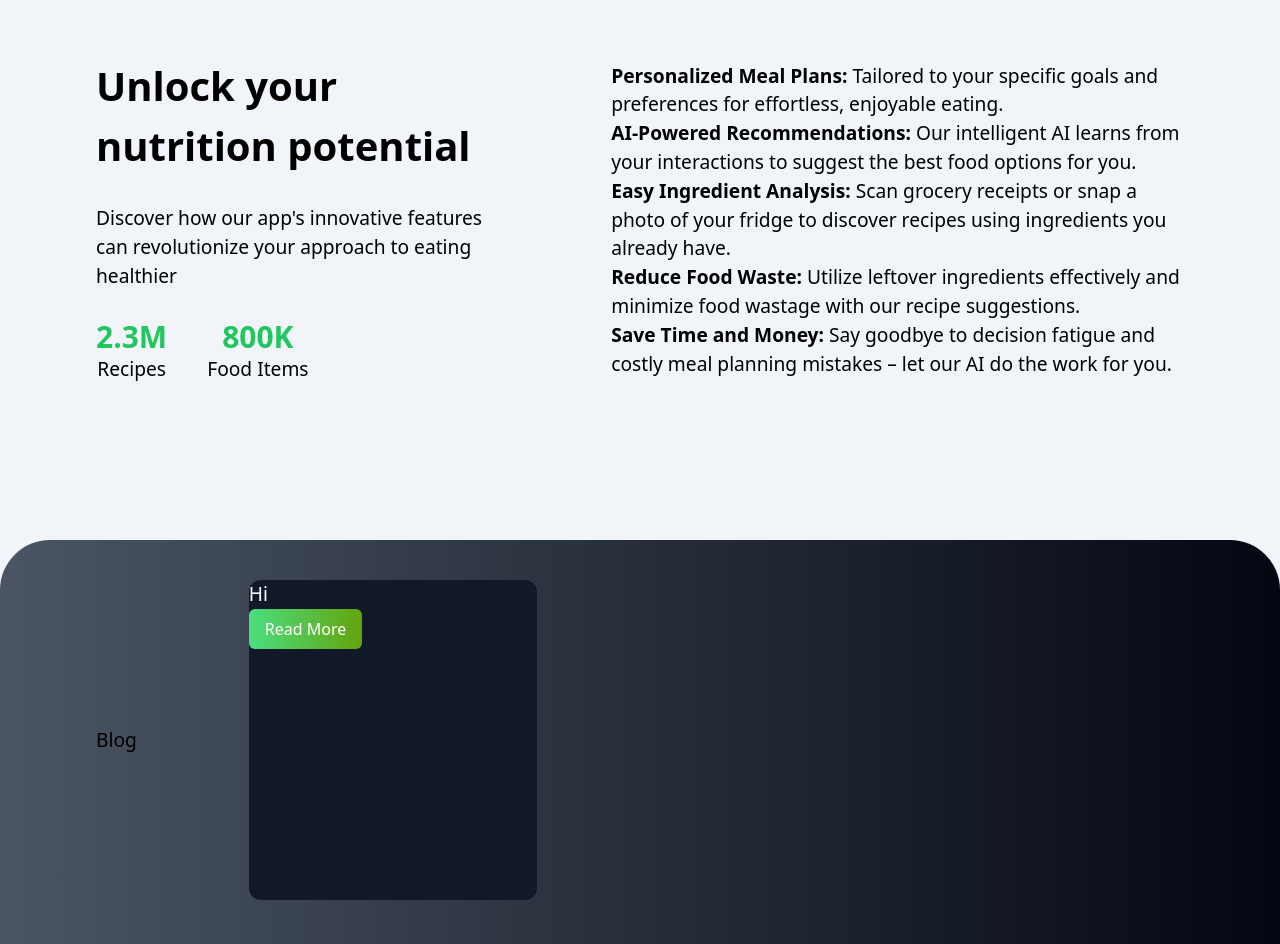
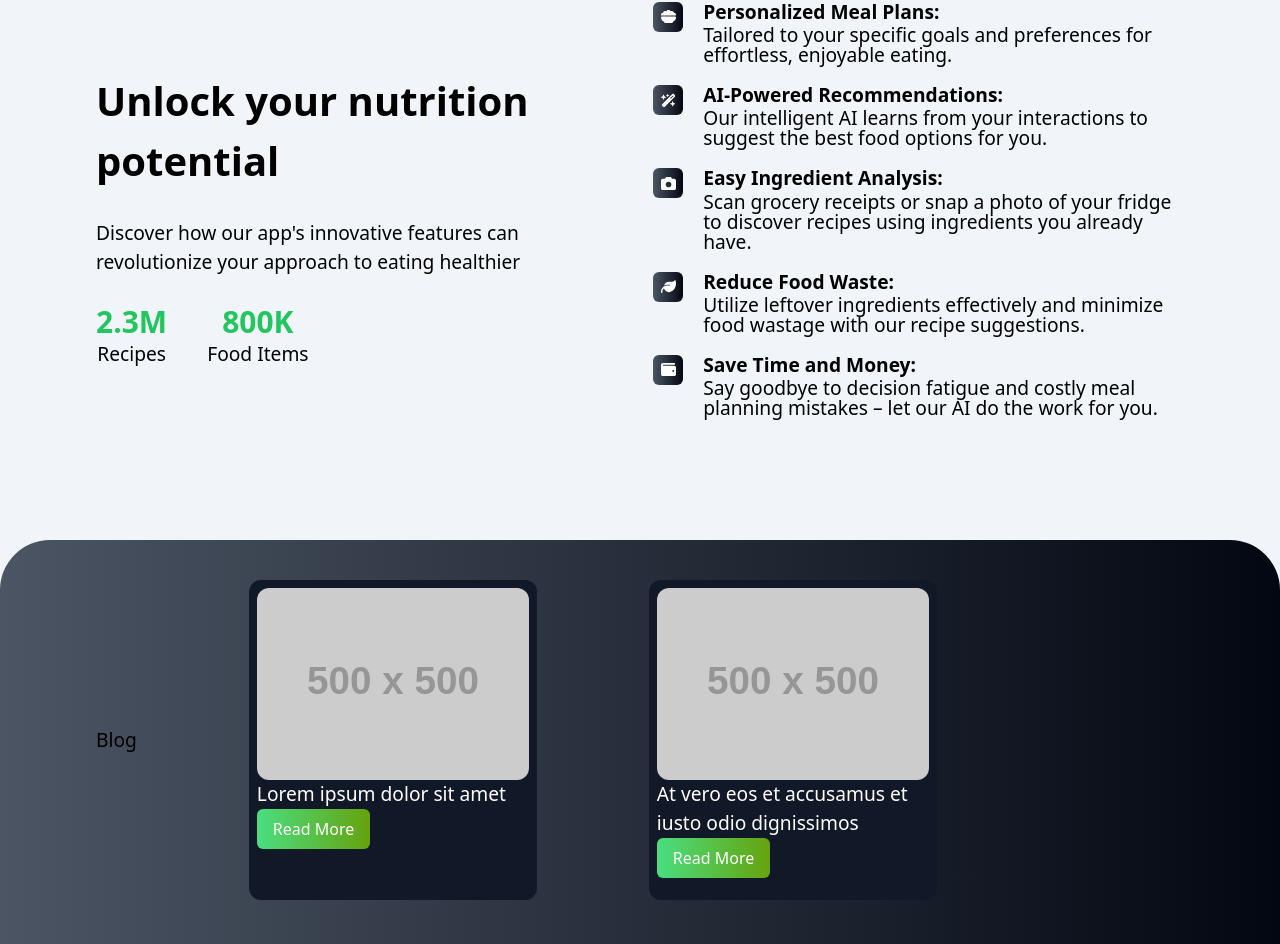
Before and after one commit to zamcham/nutrivo-website, a Next.js app: page / in a window 1280 px wide. Shown: the part 900-1844 px from the top of the page. Built offline with nearby package versions, Linux system fonts and the light colour scheme.

Commit message:
Update features content

```diff
--- /dev/null
+++ b/app/blog/[slug]/page.js
@@ -0,0 +1,23 @@
+import { posts } from '../../data/posts.js';
+
+export default function BlogPost({ params }) {
+  const { slug } = params;
+  const post = posts.find(
+    (post) =>
+      post.title.toLowerCase().replace(/\s+/g, '-') === slug
+  );
+
+  return (
+    <div>
+      <h1>{post.title}</h1>
+      <p>{post.content}</p>
+    </div>
+  );
+}
+
+export function generateStaticParams() {
+  return posts.map((post) => ({
+    slug: post.title.toLowerCase().replace(/\s+/g, '-'),
+    key: post.id.toString(),
+  }));
+}
--- /dev/null
+++ b/app/blog/page.js
@@ -0,0 +1,20 @@
+import Link from 'next/link';
+import { posts } from '../data/posts.js';
+
+export default function BlogIndex() {
+  return (
+    <div>
+      <ul>
+        {posts.map((post) => (
+          <li key={post.title}>
+            <Link
+              href={`/blog/${post.title.toLowerCase().replace(/\s+/g, '-')}`}
+            >
+              {post.title}
+            </Link>
+          </li>
+        ))}
+      </ul>
+    </div>
+  );
+}
--- a/app/components/Home/Blog.js
+++ b/app/components/Home/Blog.js
@@ -1,4 +1,6 @@
 import Button from '../Button'
+import Image from 'next/image';
+const { posts } = require('../../data/posts.js');
 
 function Blog() {
   return (
@@ -7,16 +9,28 @@ function Blog() {
         space-x-28 items-center bg-gradient-to-r from-gray-600 to-gray-950 relative
         rounded-t-[50px]">
             <p>Blog</p>
-            <div className="bg-gray-900 min-h-80 w-72 rounded-xl text-white">
-                <p>Hi</p>
+            {posts.map((post) =>(
+              <div key={post.title} className="bg-gray-900 min-h-80 w-72 rounded-xl text-white p-2">
+                <div className="w-full h-48 relative">
+                  <Image
+                    src={post.image}
+                    alt="blog image"
+                    fill
+                    sizes="100vw"
+                    style={{ objectFit: 'cover' }}
+                    className='rounded-xl'
+                  />
+                </div>
+                <p>{post.title}</p>
                 <Button
                     type="button"
                     title="Read More"
                     variant="green"
+                    href={`/blog/${post.title.toLowerCase().replace(/\s+/g, '-')}`}
                 />
-            </div>
+              </div>
+            ))}
         </section>
-
     </div>
   )
 }
--- a/app/components/Home/Features.js
+++ b/app/components/Home/Features.js
@@ -1,3 +1,7 @@
+const {appFeatures} = require('../../data/features')
+import { FontAwesomeIcon } from '@fortawesome/react-fontawesome';
+import { faBowlFood } from '@fortawesome/free-solid-svg-icons';
+
 function Features() {
   return (
     <div className="bg-slate-100">
@@ -19,11 +23,17 @@ function Features() {
             </div>
             <div>
                 <ul>
-                    <li><strong>Personalized Meal Plans:</strong> Tailored to your specific goals and preferences for effortless, enjoyable eating.</li>
-                    <li><strong>AI-Powered Recommendations:</strong> Our intelligent AI learns from your interactions to suggest the best food options for you.</li>
-                    <li><strong>Easy Ingredient Analysis:</strong> Scan grocery receipts or snap a photo of your fridge to discover recipes using ingredients you already have.</li>
-                    <li><strong>Reduce Food Waste:</strong> Utilize leftover ingredients effectively and minimize food wastage with our recipe suggestions.</li>
-                    <li><strong>Save Time and Money:</strong> Say goodbye to decision fatigue and costly meal planning mistakes – let our AI do the work for you.</li>
+                    {appFeatures.map((feature) => (
+                        <li key={feature.title} className="flex space-x-5">
+                            <div className="i-container bg-gradient-to-r from-gray-600 to-gray-950 flex-2 rounded-md">
+                                <FontAwesomeIcon icon={feature.icon} />
+                            </div>
+                            <div className='flex-1 space-y-1 mb-5'>
+                                <h3 className='font-semibold leading-none'>{feature.title}</h3>
+                                <p className='leading-5'>{feature.description}</p>
+                            </div>
+                        </li>
+                    ))}
                 </ul>
             </div>
         </section>
--- a/app/components/Home/Hero.js
+++ b/app/components/Home/Hero.js
@@ -17,8 +17,8 @@ function Hero() {
         <p className='tracking-wide'>Streamline your nutrition journey with personalized meal plans tailored to your goals and preferences. Say goodbye to manual tracking and decision fatigue - let our AI revolutionize your eating habits today!
         </p>
         <div className='flex flex-row items-center'>
-          <div className="bg-green-500 rounded-full p-5 w-6 h-6 flex items-center justify-center">
-            <FontAwesomeIcon icon={faPlay} className="text-white text-sm" />
+          <div className="i-container bg-gradient-to-r from-green-400 to-lime-500 rounded-full flex items-center justify-center">
+            <FontAwesomeIcon icon={faPlay} />
           </div>
           <p className="text-lg font-medium px-3">See a neak peak</p>
         </div>
--- /dev/null
+++ b/app/data/features.js
@@ -0,0 +1,31 @@
+import { faBowlFood, faWandMagicSparkles, faCamera, faLeaf, faWallet } from '@fortawesome/free-solid-svg-icons';
+
+const appFeatures = [
+    {
+        title: 'Personalized Meal Plans:',
+        description: 'Tailored to your specific goals and preferences for effortless, enjoyable eating.',
+        icon: faBowlFood
+    },
+    {
+        title: 'AI-Powered Recommendations:',
+        description: 'Our intelligent AI learns from your interactions to suggest the best food options for you.',
+        icon: faWandMagicSparkles
+    },
+    {
+        title: 'Easy Ingredient Analysis:',
+        description: 'Scan grocery receipts or snap a photo of your fridge to discover recipes using ingredients you already have.',
+        icon: faCamera
+    },
+    {
+        title: 'Reduce Food Waste:',
+        description: 'Utilize leftover ingredients effectively and minimize food wastage with our recipe suggestions.',
+        icon: faLeaf
+    },
+    {
+        title: 'Save Time and Money:',
+        description: 'Say goodbye to decision fatigue and costly meal planning mistakes – let our AI do the work for you.',
+        icon: faWallet
+    },
+];
+
+export { appFeatures };
--- /dev/null
+++ b/app/data/posts.js
@@ -0,0 +1,18 @@
+const posts = [
+    {
+        title: 'Lorem ipsum dolor sit amet',
+        date: '2024-04-17',
+        content: 'Lorem ipsum dolor sit amet, consectetur adipiscing elit. Nullam nec purus auctor, vehicula metus eget, lacinia nunc. Nullam nec purus auctor, vehicula metus eget, lacinia nunc.',
+        image: 'https://via.placeholder.com/500.png',
+        tags: ['tag1', 'tag2'],
+    },
+    {
+        title: 'At vero eos et accusamus et iusto odio dignissimos',
+        date: '2024-04-17',
+        content: 'Lorem ipsum dolor sit amet, consectetur adipiscing elit. Nullam nec purus auctor, vehicula metus eget, lacinia nunc. Nullam nec purus auctor, vehicula metus eget, lacinia nunc.',
+        image: 'https://via.placeholder.com/500.png',
+        tags: ['tag1', 'tag2'],
+    },
+];
+
+export { posts };
--- a/app/globals.css
+++ b/app/globals.css
@@ -44,6 +44,20 @@ li strong {
   font-weight: 600;
 }
 
+.i-container {
+  display: flex;
+  justify-content: center;
+  align-items: center;
+  width: 30px;
+  height: 30px;
+}
+
+.i-container svg {
+  width: 15px;
+  height: 15px;
+  color: white;
+}
+
 @layer utilities {
   .text-balance {
     text-wrap: balance;
--- a/next.config.mjs
+++ b/next.config.mjs
@@ -1,4 +1,8 @@
 /** @type {import('next').NextConfig} */
-const nextConfig = {};
+const nextConfig = {
+    images: {
+        domains: ['via.placeholder.com'],
+    },
+};
 
 export default nextConfig;
```
Lines whose indentation alone changed are shown as unchanged.
